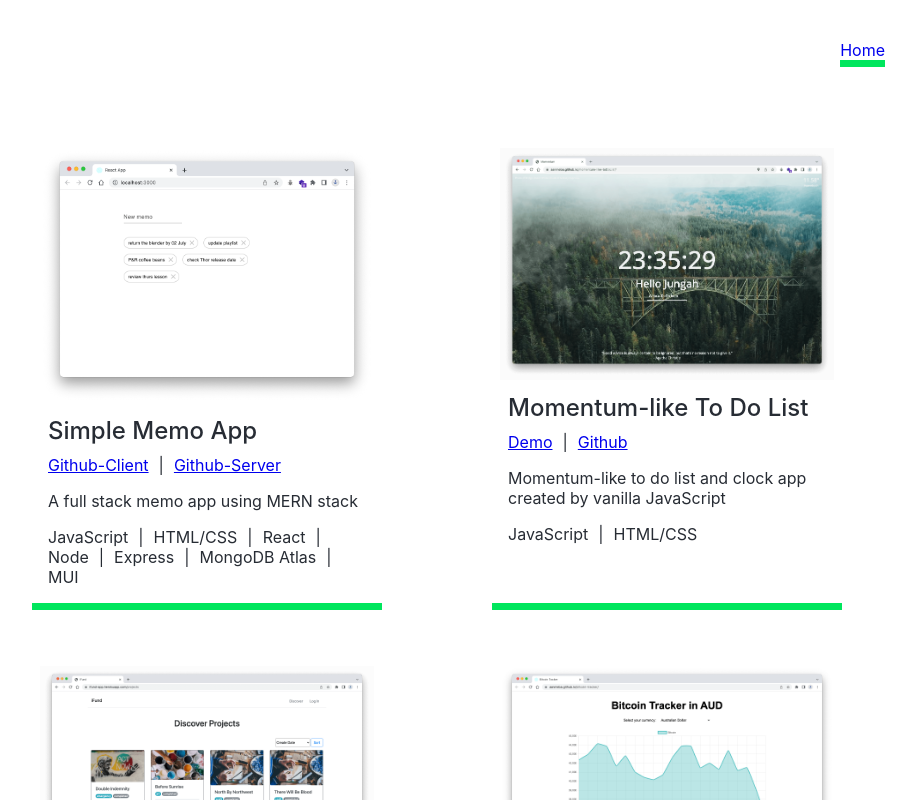
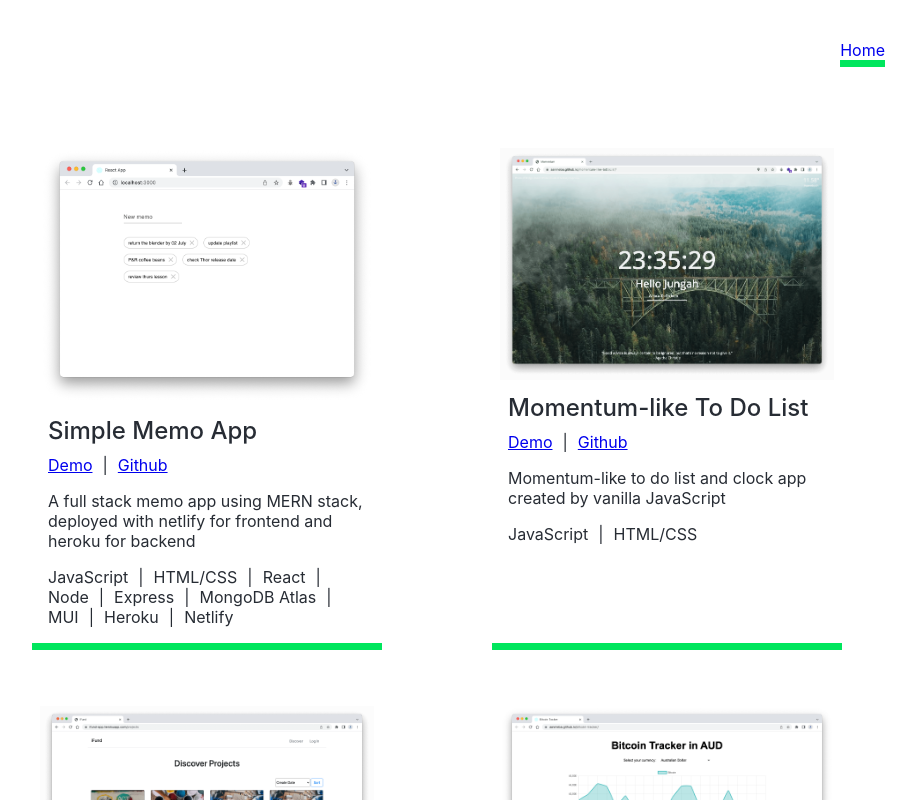
Before and after one commit to aanmeba/portfolio-react, a React (Create React App) app: page /projects in a window 1280 px wide. Shown: the top 800 px of the page, without its empty margins (203-1119 px from the left). Built offline with nearby package versions, Linux system fonts and the light colour scheme.

Commit message:
updates a recent project details

```diff
--- a/src/data/projectdetails.json
+++ b/src/data/projectdetails.json
@@ -3,12 +3,12 @@
     "id": "10",
     "title": "Simple Memo App",
     "github": "https://github.com/aanmeba/simple-memo-client",
-    "deployed_link": "",
-    "other_link": "https://github.com/aanmeba/simple-memo-server",
-    "description": "A full stack memo app using MERN stack",
+    "deployed_link": "https://simple-memo.netlify.app/",
+    "other_link": "",
+    "description": "A full stack memo app using MERN stack, deployed with netlify for frontend and heroku for backend",
     "date": "2022-06",
     "tech_stack": [
-      "JavaScript", "HTML/CSS", "React", "Node", "Express", "MongoDB Atlas", "MUI"
+      "JavaScript", "HTML/CSS", "React", "Node", "Express", "MongoDB Atlas", "MUI", "Heroku", "Netlify"
     ],
     "image": "img_simple"
   },
--- a/src/pages/Projects.js
+++ b/src/pages/Projects.js
@@ -48,15 +48,6 @@ const Projects = () => {
                       </>
                     )}
                     <Li>
-                      {proj.id === "10" ? (
-                        <a
-                          href={proj.github}
-                          target="_blank"
-                          rel="noopener noreferrer"
-                        >
-                          Github-Client
-                        </a>
-                      ) : (
                       <a
                         href={proj.github}
                         target="_blank"
@@ -64,21 +55,11 @@ const Projects = () => {
                       >
                         Github
                       </a>
-                      )}
                     </Li>
                     {proj.other_link === "" ? null : (
                       <>
                         <Li>|</Li>
                         <Li>
-                          {proj.id === "10" ? (
-                            <a
-                              href={proj.other_link}
-                              target="_blank"
-                              rel="noopener noreferrer"
-                            >
-                              Github-Server
-                            </a>
-                          ) : (
                           <a
                             href={proj.other_link}
                             target="_blank"
@@ -86,7 +67,6 @@ const Projects = () => {
                           >
                             Slideshow
                           </a>
-                          )}
                         </Li>
                       </>
                     )}
```
Lines whose indentation alone changed are shown as unchanged.
